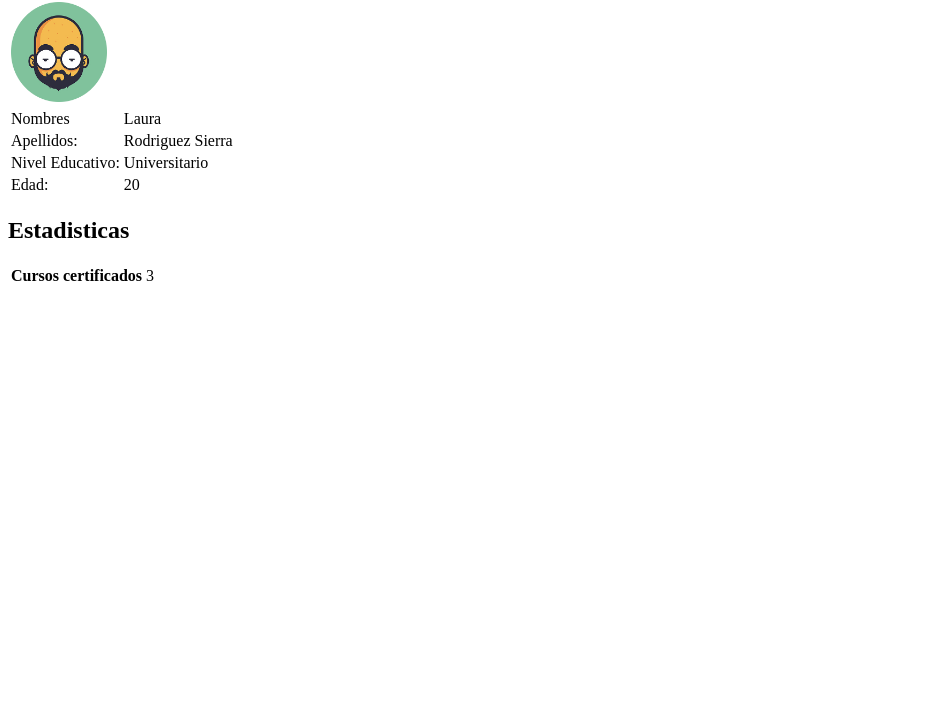
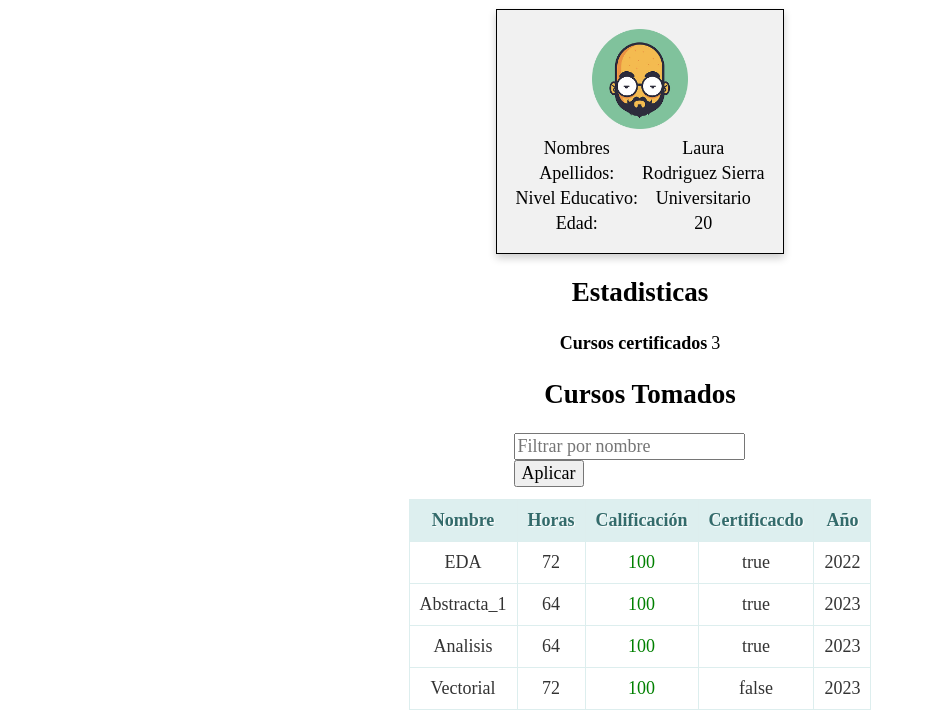
Before and after one commit to AriadnaVargas/practicaTypeScript, a plain HTML site: page index.html in a window 1280 px wide. Shown: the part 81-800 px from the top of the page, without its empty margins (0-926 px from the left). Drawn offline with Linux system fonts and the light colour scheme; a web font is replaced by a local one.

Commit message:
implementación final

```diff
--- a/index.html
+++ b/index.html
@@ -5,6 +5,7 @@
     <meta http-equiv='X-UA-Compatible' content='IE=edge'>
     <title>Taller TypeScript</title>
     <link rel="icon" href="data:,">
+    <link rel = "stylesheet" type="text/css" href="tallertypescript.css">
     <meta name='viewport' content='width=device-width, initial-scale=1'>
     <script type= "module" src='./scripts/main.js'></script>
 </head>
@@ -15,5 +16,23 @@
         Estadisticas
     </h2>
     <table class="table" id="estadisticas"></table>
+    <h2>
+        Cursos Tomados
+    </h2>
+    <div class="filtro">    <input type="text" class="form-control" id="texto-busqueda" placeholder="Filtrar por nombre "> </input>
+    <button type ="button" id="boton-filtro" class="btn btn-success">Aplicar</button>
+    </div>
+
+    <table class="table" id="cursos">
+        <thead class="thead-dark">
+            <tr>
+                <th>Nombre</th>
+                <th>Horas</th>
+                <th>Calificación</th>
+                <th>Certificacdo</th>
+                <th>Año</th>
+            </tr>
+        </thead>
+    </table>
 </body>
 </html>
--- a/scripts/main.js
+++ b/scripts/main.js
@@ -8,8 +8,19 @@ export var ap = new Aprendiz("Laura", "Rodriguez Sierra", "avatar.png", 20, Nive
 console.log(ap.cursos);
 var aprendizTable = document.getElementById("aprendiz");
 var estadisticasTable = document.getElementById("estadisticas");
+var cursosTable = document.getElementById("cursos");
+var btnFiltro = document.getElementById("boton-filtro");
+var textoBusqueda = document.getElementById("texto-busqueda");
+btnFiltro.onclick = function () {
+    var text = textoBusqueda.value;
+    text = (text == null) ? "" : text;
+    cursosTable.getElementsByTagName("tbody")[0].remove();
+    var cursosFiltrados = ap.cursos.filter(function (c) { return c.nombre.match(text); });
+    mostrarCursosAprendiz(cursosFiltrados);
+};
 mostrarDatoAprendiz(ap);
 mostrarEstadisticas(ap);
+mostrarCursosAprendiz(ap.cursos);
 function mostrarDatoAprendiz(aprendiz) {
     var tbodyAprendiz = document.createElement("tbody");
     tbodyAprendiz.innerHTML = "<tr><td colspan=2><img src=\"./" + aprendiz.avatar + "\" height= 100></td></tr>\n    <tr><td>Nombres</td><td>" + aprendiz.nombres + "</td></tr>\n     <tr><td>Apellidos:</td><td>" + aprendiz.apellidos + "</td></tr>\n     <tr><td>Nivel Educativo:</td><td>" + aprendiz.nivelEducativos + "</td></tr>\n     <tr><td>Edad:</td><td>" + aprendiz.edad + "</td></tr>";
@@ -21,3 +32,16 @@ function mostrarEstadisticas(aprendiz) {
     trElement.innerHTML = "<td><b>Cursos certificados</td><td>" + numeroCertificados + "</td>";
     estadisticasTable.appendChild(trElement);
 }
+function mostrarCursosAprendiz(cursos) {
+    var cursosTbody = document.createElement("tbody");
+    var estado = cursos.map(function (c) { return (c.calificacion > 60) ? "green" : "red"; });
+    var index = 0;
+    for (var _i = 0, cursos_1 = cursos; _i < cursos_1.length; _i++) {
+        var curso = cursos_1[_i];
+        var trElement = document.createElement("tr");
+        trElement.innerHTML = "<td>" + curso.nombre + "</td>\n        <td>" + curso.horas + "</td>\n        <td style=\"color:" + estado[index] + "\">" + curso.calificacion + "</td>\n        <td>" + curso.certificado + "</td>\n        <td>" + curso.anio + "</td>";
+        cursosTbody.appendChild(trElement);
+        index++;
+    }
+    cursosTable.appendChild(cursosTbody);
+}
--- /dev/null
+++ b/tallertypescript.css
@@ -0,0 +1,66 @@
+@import url('https://fonts.googleapis.com/css?family=B612');
+
+h1,h2{
+    text-align: center;
+}
+
+body {
+    font-family: "B612";
+    font-size: 18px;
+  }
+
+#aprendiz {
+    box-shadow: 0 4px 8px 0 rgba(0, 0, 0, 0.2); /* this adds the "card" effect */
+    padding: 16px;
+    text-align: center;
+    background-color: #f1f1f1;
+    border: solid 1px;
+    margin-left:auto;
+    margin-right:auto;
+  }
+#aprendiz tbody tr{
+    text-align: center;
+    border: solid 1px;
+}
+
+#estadisticas{
+    text-align: center;
+    margin-left:auto;
+    margin-right:auto;
+}
+
+button,input{
+    display: inline-block;
+    font-family: "B612";
+    font-size: 18px;
+}
+.filtro {
+    position: relative;
+    margin-left:40%;
+    margin-right:40%;
+    margin-top:1%;
+    margin-bottom:1%;
+}
+
+#cursos {
+    border: solid 1px #DDEEEE;
+    border-collapse: collapse;
+    border-spacing: 0;
+    margin-left:auto;
+    margin-right:auto;
+}
+#cursos thead th {
+    background-color: #DDEFEF;
+    border: solid 1px #DDEEEE;
+    color: #336B6B;
+    padding: 10px;
+    text-align: center;
+    text-shadow: 1px 1px 1px #fff;
+}
+#cursos tbody td {
+    border: solid 1px #DDEEEE;
+    color: #333;
+    padding: 10px;
+    text-align: center;
+    text-shadow: 1px 1px 1px #fff;
+}
```
Also changed, not shown: 1 other file.
